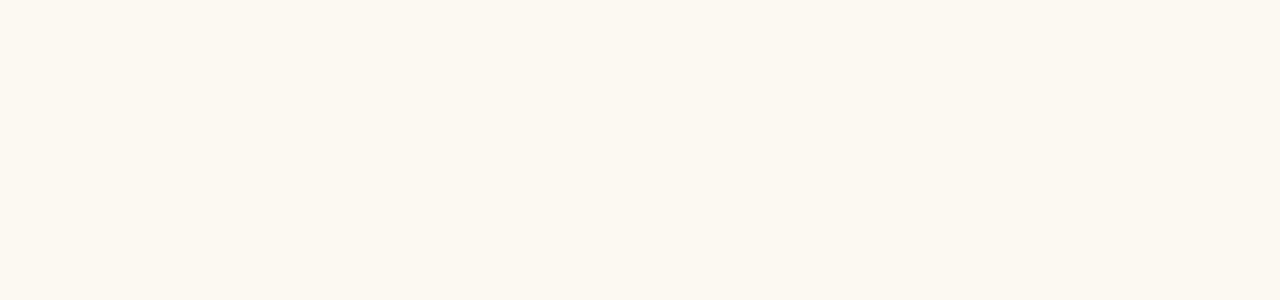
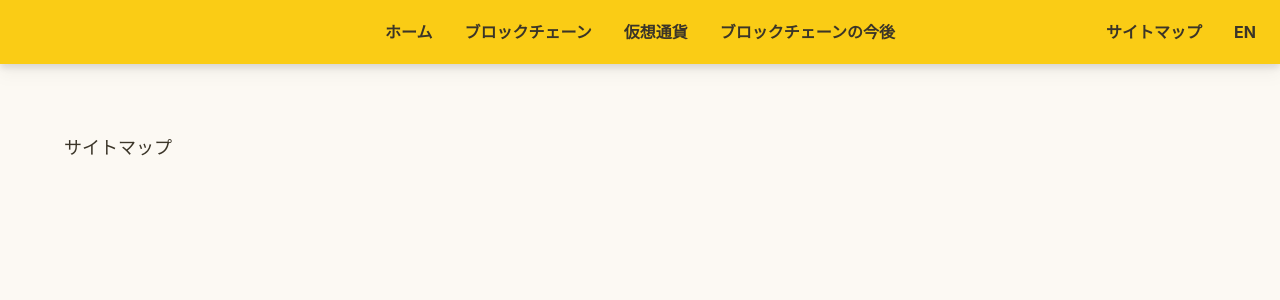
Before and after one commit to gatolife-creator/webcontest, a React (Create React App) app: page /sitemap.html in a window 1280 px wide. Before the commit this address had no page. Shown: the top 300 px of the page. Built offline with nearby package versions, Linux system fonts and the light colour scheme.

Commit message:
ナビゲーションバーにサイトマップと言語の選択を追加した。

```diff
--- a/src/components/AnimatedRoutes.tsx
+++ b/src/components/AnimatedRoutes.tsx
@@ -6,6 +6,7 @@ import { Route } from "react-router-dom";
 import { ScrollTop } from "./ScrollTop";
 import { Home } from "../pages/Home";
 import { Content } from "../pages/Content";
+import { Sitemap } from "../pages/Sitemap";
 import { Test } from "../test/Test";
 
 export const AnimatedRoutes = () => {
@@ -17,6 +18,7 @@ export const AnimatedRoutes = () => {
         <Route path="/" element={<Home />}></Route>
         <Route path="/index.html" element={<Home />}></Route>
         <Route path="/content.html" element={<Content />}></Route>
+        <Route path="/sitemap.html" element={<Sitemap />}></Route>
         <Route path="/test" element={<Test />}></Route>
       </Routes>
     </AnimatePresence>
--- a/src/components/Navbar.tsx
+++ b/src/components/Navbar.tsx
@@ -22,20 +22,40 @@ export const Navbar = () => {
         </label>
       </div>
 
-      <div className="flex-none hidden lg:block m-auto">
+      <div className="flex-none mx-auto hidden lg:block">
         <ul className="menu menu-horizontal">
           {/* <!-- Navbar menu content here --> */}
           <li>
-            <Link to="/" className="font-bold">ホーム</Link>
+            <Link to="/" className="font-bold">
+              ホーム
+            </Link>
           </li>
           <li>
-            <Link to="/content.html?chapter=1&section=0" className="font-bold">ブロックチェーン</Link>
+            <Link to="/content.html?chapter=1&section=0" className="font-bold">
+              ブロックチェーン
+            </Link>
           </li>
           <li>
-            <Link to="/content.html?chapter=2&section=0" className="font-bold">仮想通貨</Link>
+            <Link to="/content.html?chapter=2&section=0" className="font-bold">
+              仮想通貨
+            </Link>
           </li>
           <li>
-            <Link to="/content.html?chapter=3&section=0" className="font-bold">ブロックチェーンの今後</Link>
+            <Link to="/content.html?chapter=3&section=0" className="font-bold">
+              ブロックチェーンの今後
+            </Link>
+          </li>
+        </ul>
+      </div>
+      <div className="fixed top-2 right-2 flex-none hidden lg:block">
+        <ul className="menu menu-horizontal">
+          <li>
+            <Link to="/sitemap.html" className="font-bold">
+              サイトマップ
+            </Link>
+          </li>
+          <li>
+            <Link to="#" className="font-bold">EN</Link>
           </li>
         </ul>
       </div>
--- /dev/null
+++ b/src/pages/Sitemap.tsx
@@ -0,0 +1,13 @@
+import React from "react";
+import { Drawer } from "../components/Drawer";
+import { Main } from "../components/Main";
+
+export const Sitemap = () => {
+  return (
+    <>
+      <Drawer>
+        <Main>サイトマップ</Main>
+      </Drawer>
+    </>
+  );
+};
```
